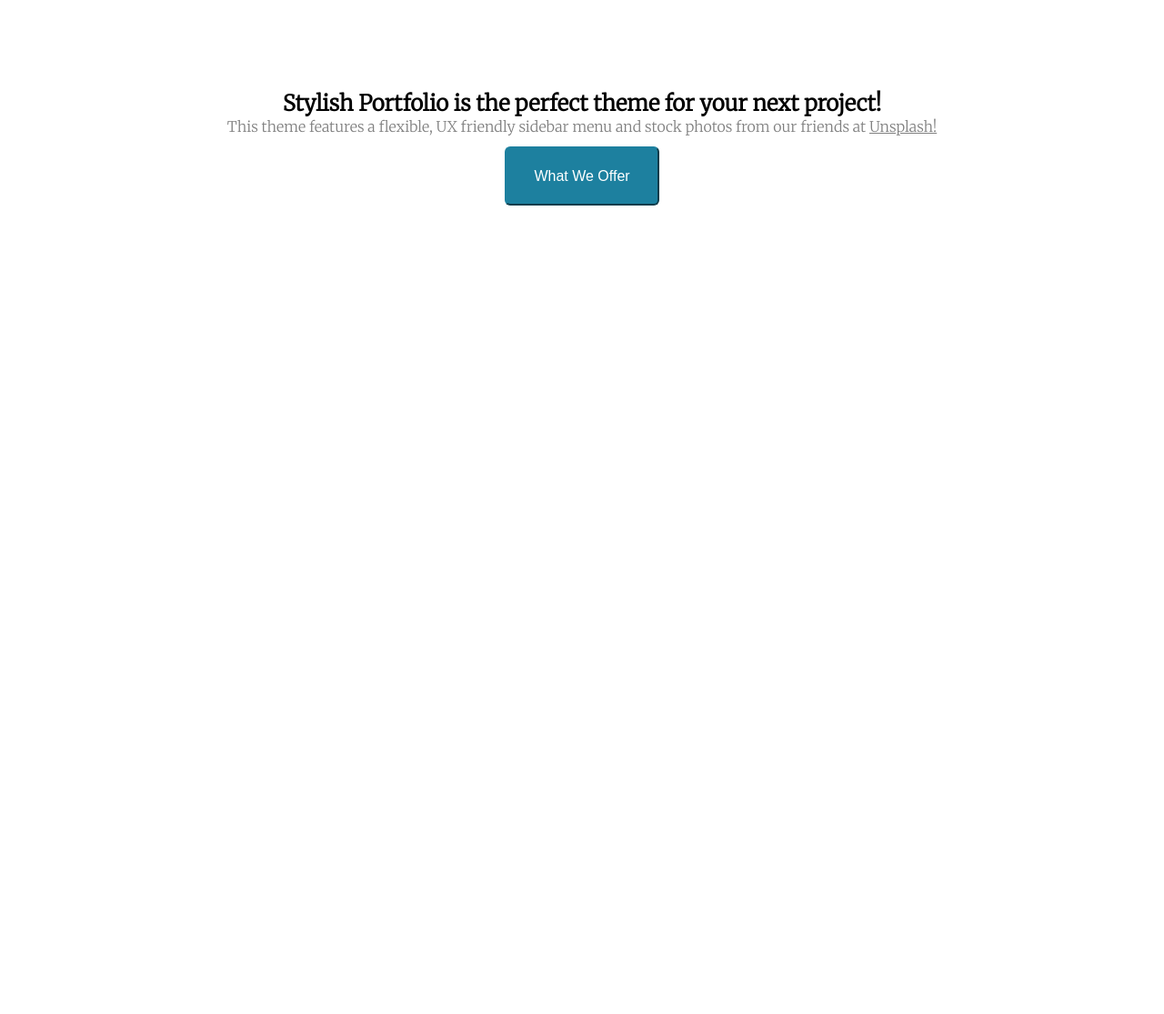
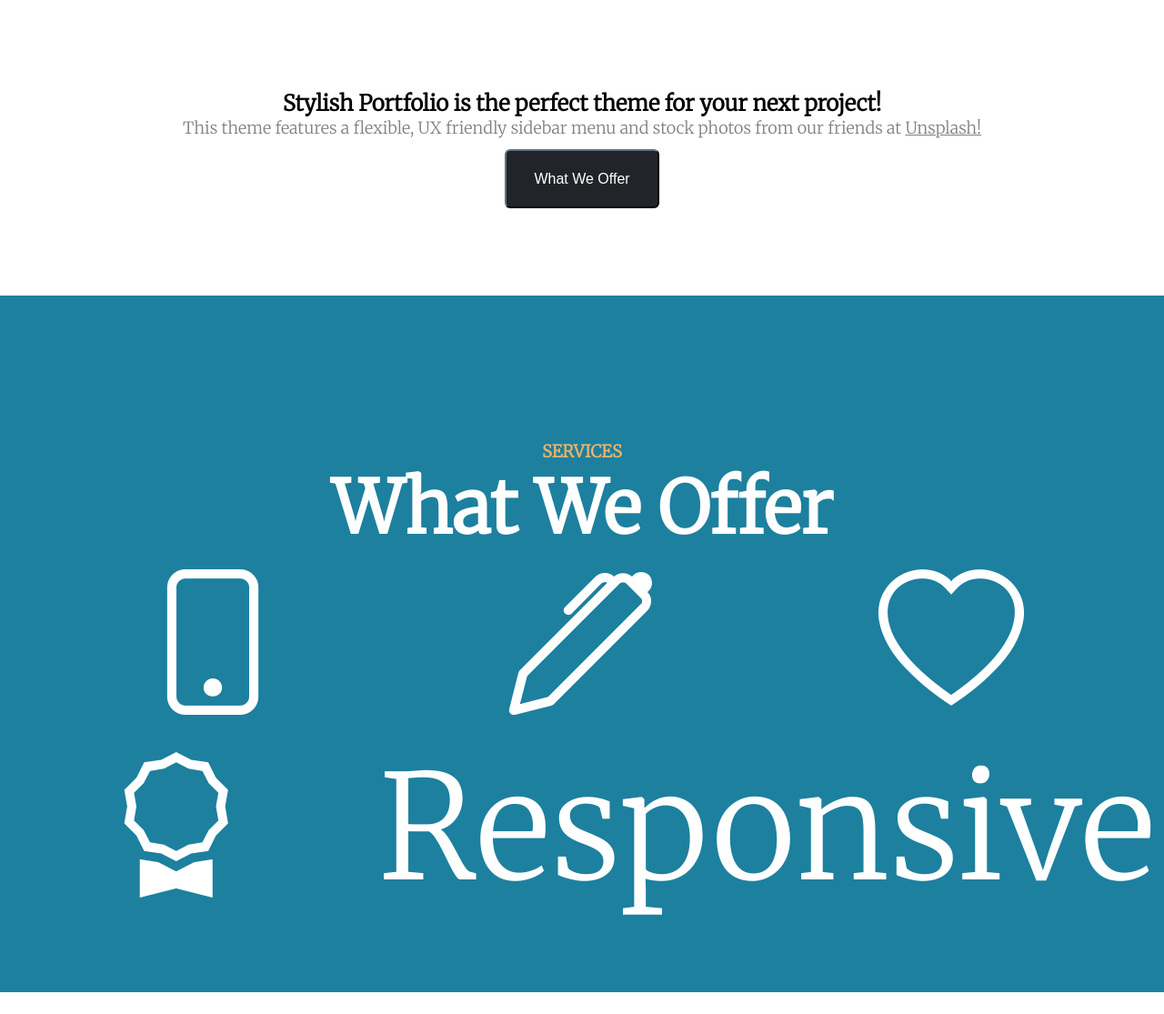
Before and after one commit to MamedovVasif/ClassWork, a plain HTML site: page ClassWorkHtml/index.html in a window 1280 px wide. Shown: the part 802-1917 px from the top of the page at 91% size. Before the commit the page ends 1028 px from the top, so only its background shows below. Drawn offline with nearby package versions, Linux system fonts and the light colour scheme.

Commit message:
Add files via upload

```diff
--- a/ClassWorkHtml/assets/main.css
+++ b/ClassWorkHtml/assets/main.css
@@ -53,14 +53,41 @@ a{
     color: grey;
 }
 .centerb{
-    background-color: #1D809F;
+    background-color: #212529;
     color: white;
     border-radius: 6px;
     width: 170px;
     height: 65px;
-    border-color: #1D809F;
+    border-color: #212529;
     text-align: center;
     font-size: 16px;
     cursor: pointer;
     margin-top: 12px;
 }
+.footer{
+    background-color: #1d809f;
+    padding-bottom: 10vh;
+    margin-top: 12vh;
+}
+.footerh3{
+    text-align: center;
+    padding-top: 20vh;
+    color: #ecb369;
+}
+.footerh1{
+    text-align: center;
+    color: white;
+    font-size: 10vh;
+}
+.icons{
+    color: white;
+    font-size: 20vh;
+text-align: center;
+}
+i{
+    padding: 13vh;
+}
+p{
+    font-size: large;
+
+}
--- a/ClassWorkHtml/index.html
+++ b/ClassWorkHtml/index.html
@@ -7,6 +7,7 @@
     <meta name="viewport" content="width=device-width, initial-scale=1.0">
     <title>Document</title>
     <link rel="stylesheet" href="assets/main.css">
+    <link rel="stylesheet" href="https://cdn.jsdelivr.net/npm/bootstrap-icons@1.8.1/font/bootstrap-icons.css">
     <link href="https://fonts.googleapis.com/css2?family=Merriweather:wght@300&display=swap" rel="stylesheet">
 </head>
 
@@ -18,8 +19,21 @@
     </div>
     <div class="center">
         <h2 class="centerh2">Stylish Portfolio is the perfect theme for your next project!</h2>
-        <p class="centerp">This theme features a flexible, UX friendly sidebar menu and stock photos from our friends at <a href="google.com">Unsplash!</a> </p>
+        <p class="centerp">This theme features a flexible, UX friendly sidebar menu and stock photos from our friends at
+            <a href="google.com">Unsplash!</a>
+        </p>
         <button class="centerb">What We Offer </button>
+    </div>
+    <div class="footer">
+        <h3 class="footerh3">SERVICES </h3>
+        <h1 class="footerh1">What We Offer</h1>
+        <div class="icons">
+            <i class="bi bi-phone"></i>
+            <i class="bi bi-pen"></i>
+            <i class="bi bi-heart"></i>
+            <i class="bi bi-award"></i>
+            <span>Responsive</span>
+        </div>
     </div>
 
 </body>
```
